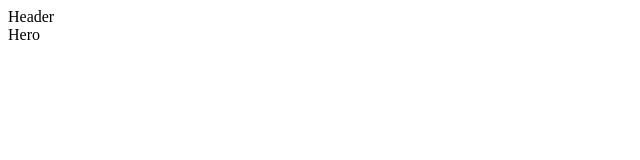
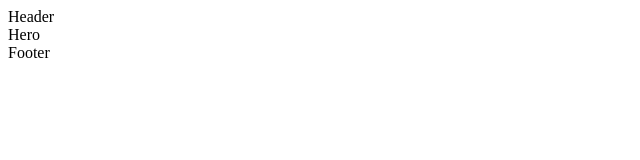
Before and after one commit to kamilkow1123/daston, a React (Create React App) app: page / in a window 1280 px wide. Shown: the top 160 px of the page, without its empty margins (0-640 px from the left). Built offline with nearby package versions, Linux system fonts and the light colour scheme.

Commit message:
Draft of the footer

```diff
--- a/src/App.js
+++ b/src/App.js
@@ -1,12 +1,14 @@
 import React from 'react';
 import Header from './components/Header';
 import HeroSection from './components/HeroSection';
+import Footer from './components/Footer';
 
 function App() {
 	return (
 		<div>
 			<Header />
 			<HeroSection />
+			<Footer />
 		</div>
 	);
 }
--- /dev/null
+++ b/src/components/Footer.jsx
@@ -0,0 +1,7 @@
+import React from 'react';
+
+const Footer = () => {
+	return <div>Footer</div>;
+};
+
+export default Footer;
```
